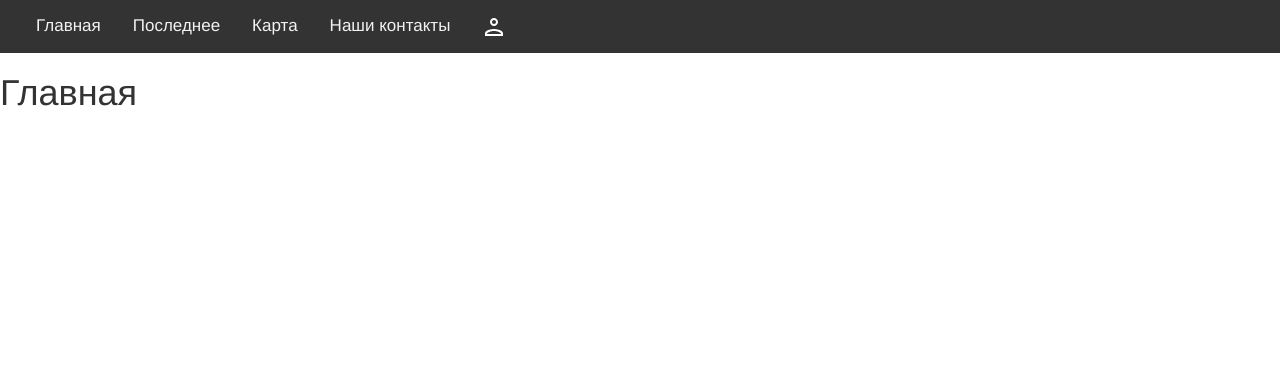
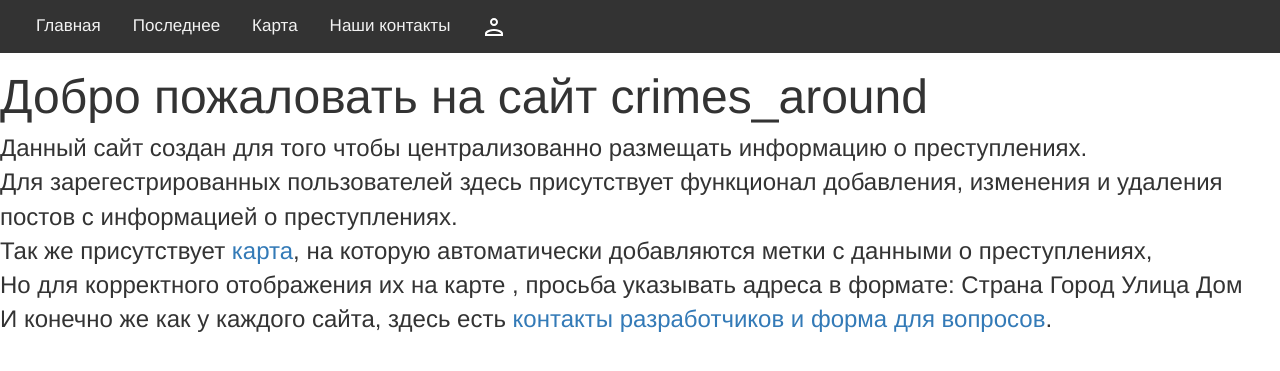
Before and after one commit to w1sq/flask_masterpiece, a Flask app: page / in a window 1280 px wide. Shown: the top 371 px of the page. Run offline with Flask 2, Linux system fonts and the light colour scheme; some libraries are stand-ins or nearby versions.

```diff
--- a/app.py
+++ b/app.py
@@ -214,11 +214,12 @@ def listofcrimes():
                 .all()
             )
         elif option == "дата":
-            crimes = (
-                db_sess.query(Crimes)
-                .filter(Crimes.created_date.like(f"%{user_input}%"))
-                .all()
-            )
+            crimes = db_sess.query(Crimes).all()
+            ok = []
+            for item in crimes:
+                if user_input in str(item.created_date):
+                    ok.append(item.id)
+            crimes = db_sess.query(Crimes).filter(Crimes.id.in_(ok)).all()
     else:
         crimes = db_sess.query(Crimes).all()
     return render_template(
--- a/templates/main.html
+++ b/templates/main.html
@@ -8,5 +8,14 @@
     integrity="sha384-1q8mTJOASx8j1Au+a5WDVnPi2lkFfwwEAa8hDDdjZlpLegxhjVME1fgjWPGmkzs7" crossorigin="anonymous">
 {% endblock %}
 {% block content -%}
-<h1>Главная</h1>
+<font size="+5">Добро пожаловать на сайт crimes_around</font><br>
+<font size="+2">
+    Данный сайт создан для того чтобы централизованно размещать информацию о преступлениях.<br>
+    Для зарегестрированных пользователей здесь присутствует функционал добавления, изменения и удаления постов с
+    информацией о преступлениях.<br>
+    Так же присутствует <a href="/map">карта</a>, на которую автоматически добавляются метки с данными о
+    преступлениях,<br>
+    Но для корректного отображения их на карте , просьба указывать адреса в формате: Страна Город Улица Дом<br>
+    И конечно же как у каждого сайта, здесь есть <a href="/contact">контакты разработчиков и форма для вопросов</a>.
+</font>
 {% endblock -%}
```
